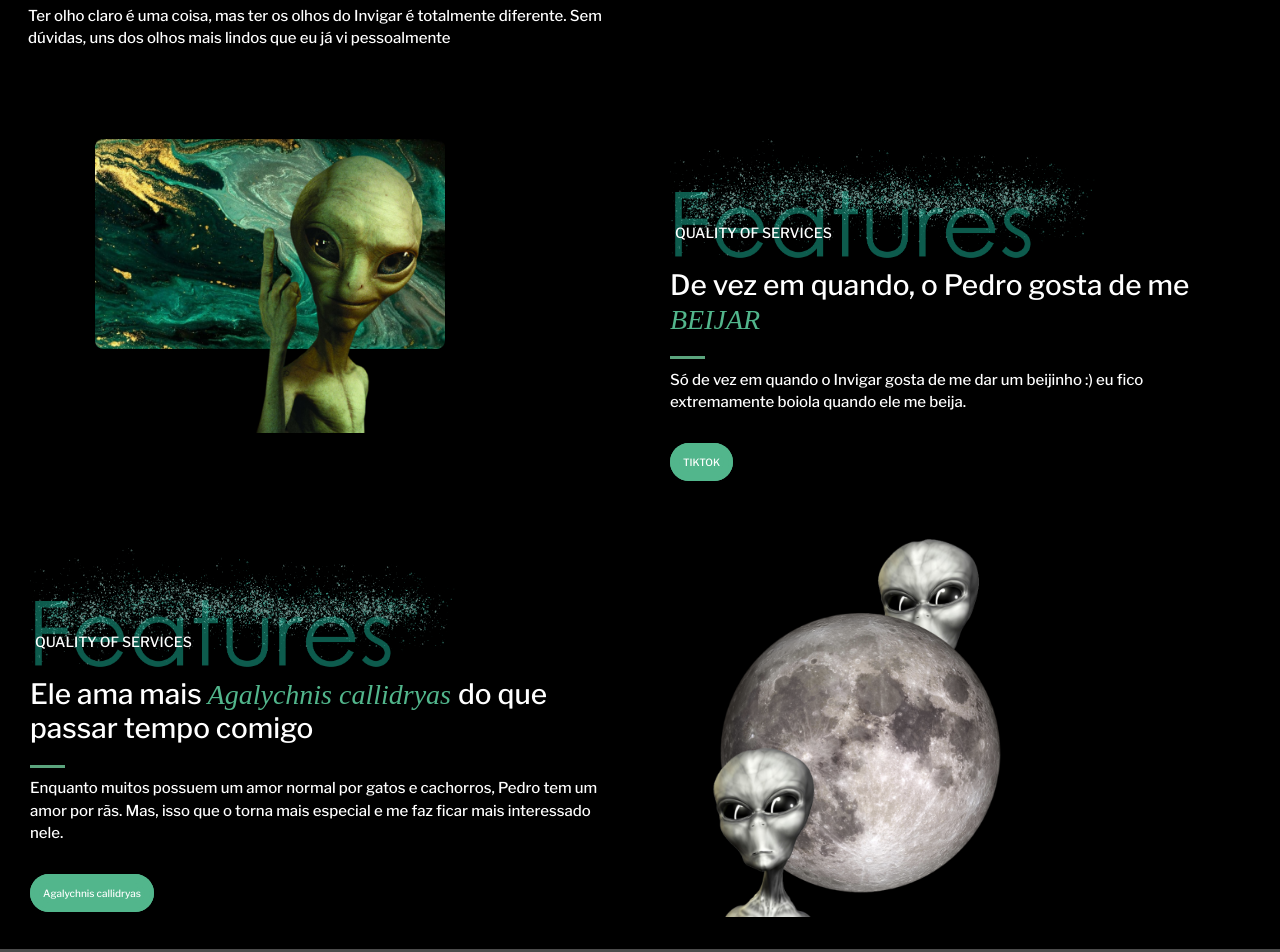
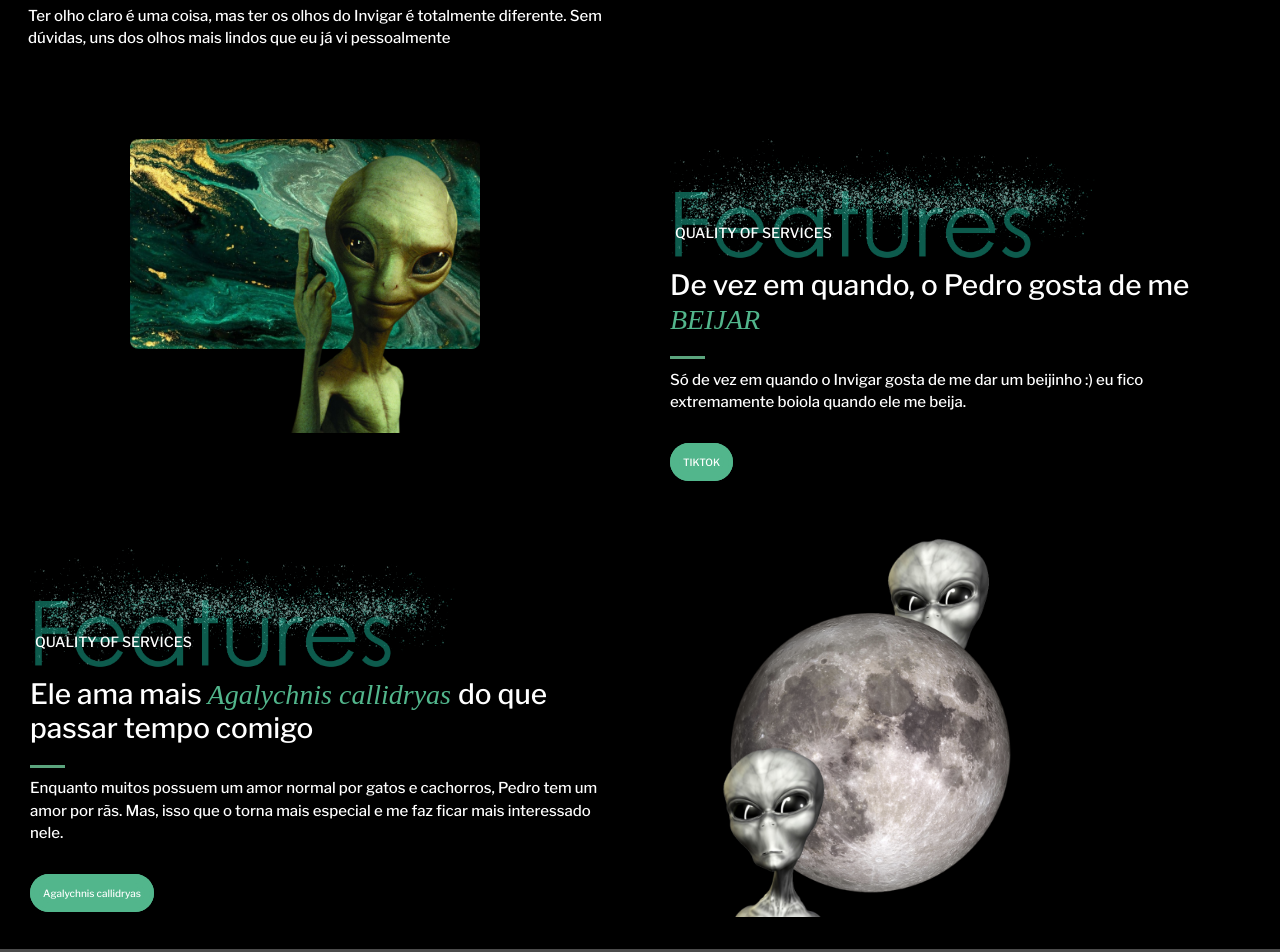
Before and after one commit to GuilhermeJoca/Invigar, a plain HTML site: page index.html in a window 1280 px wide. Shown: the part 1175-2127 px from the top of the page. Drawn offline with nearby package versions, Linux system fonts and the light colour scheme; a web font is replaced by a local one.

Commit message:
Update index.html

```diff
--- a/index.html
+++ b/index.html
@@ -107,10 +107,10 @@
 			background-position: left left;
 		}
 		.alien {
-		padding: 15px 10px 20px 80px;
+		padding: 15px 5px 20px 115px;
 		}
 		.alien3 {
-		padding: 0px 80px 0px 20px;
+		padding: 0px 60px 0px 30px;
 		}
 
 		.UX {
```
